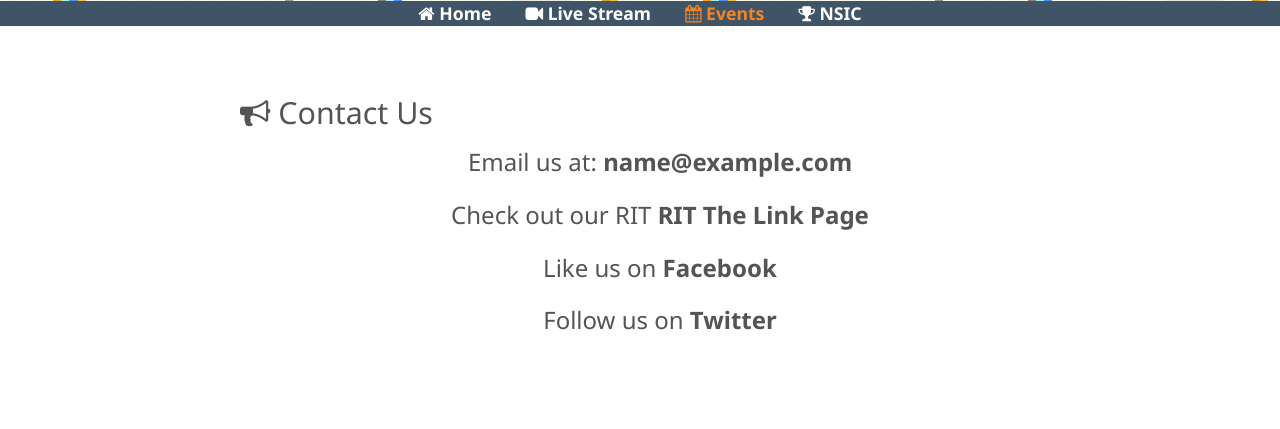
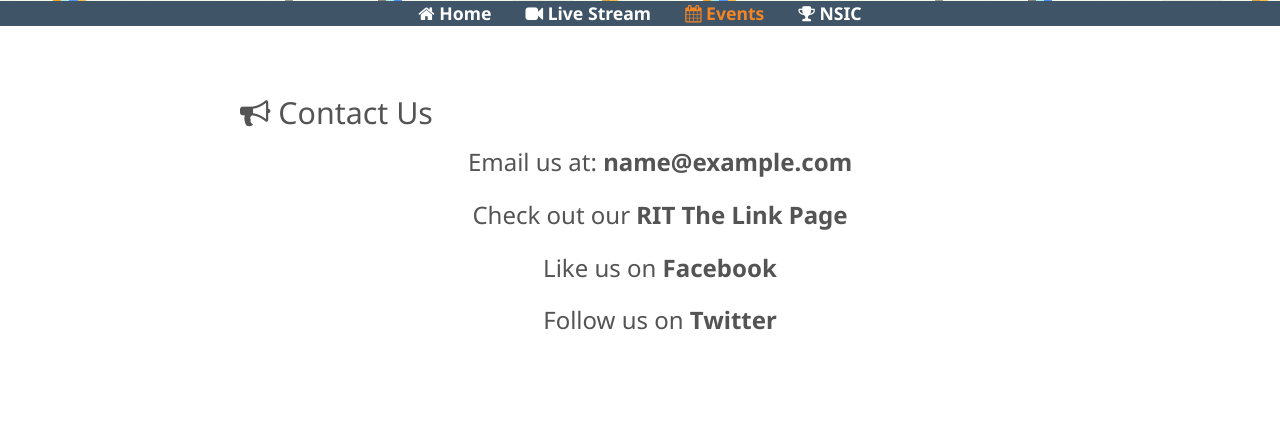
Before and after one commit to RITnextHop/website2.0, a Django app: page /contact_us/ in a window 1280 px wide. Shown: the part 349-778 px from the top of the page. Run offline with Django 3.2, Linux system fonts and the light colour scheme; tables that the repository leaves empty hold one stand-in row (values such as "Sample post"); some libraries are stand-ins or nearby versions.

Commit message:
Updated wording

```diff
--- a/main/templates/main/contact_us.html
+++ b/main/templates/main/contact_us.html
@@ -7,7 +7,7 @@
                     <br><h1 class="sectionHeader"><i class="fa fa-bullhorn"></i> Contact Us</h1>
                     <div class="padLeft">
                       <center><h3>Email us at: <a href="mailto:{{ info.email }}">{{ info.email }}</a><br><br>
-                      Check out our RIT <a href="{{ info.club_page }}" target="_blank">RIT The Link Page</a><br><br>
+                      Check out our <a href="{{ info.club_page }}" target="_blank">RIT The Link Page</a><br><br>
                       Like us on <a href="{{ info.facebook }}" target="_blank">Facebook</a><br><br>
                       Follow us on <a href="{{ info.twitter }}" target="_blank">Twitter</a></h3></center>
                     </div>
```
